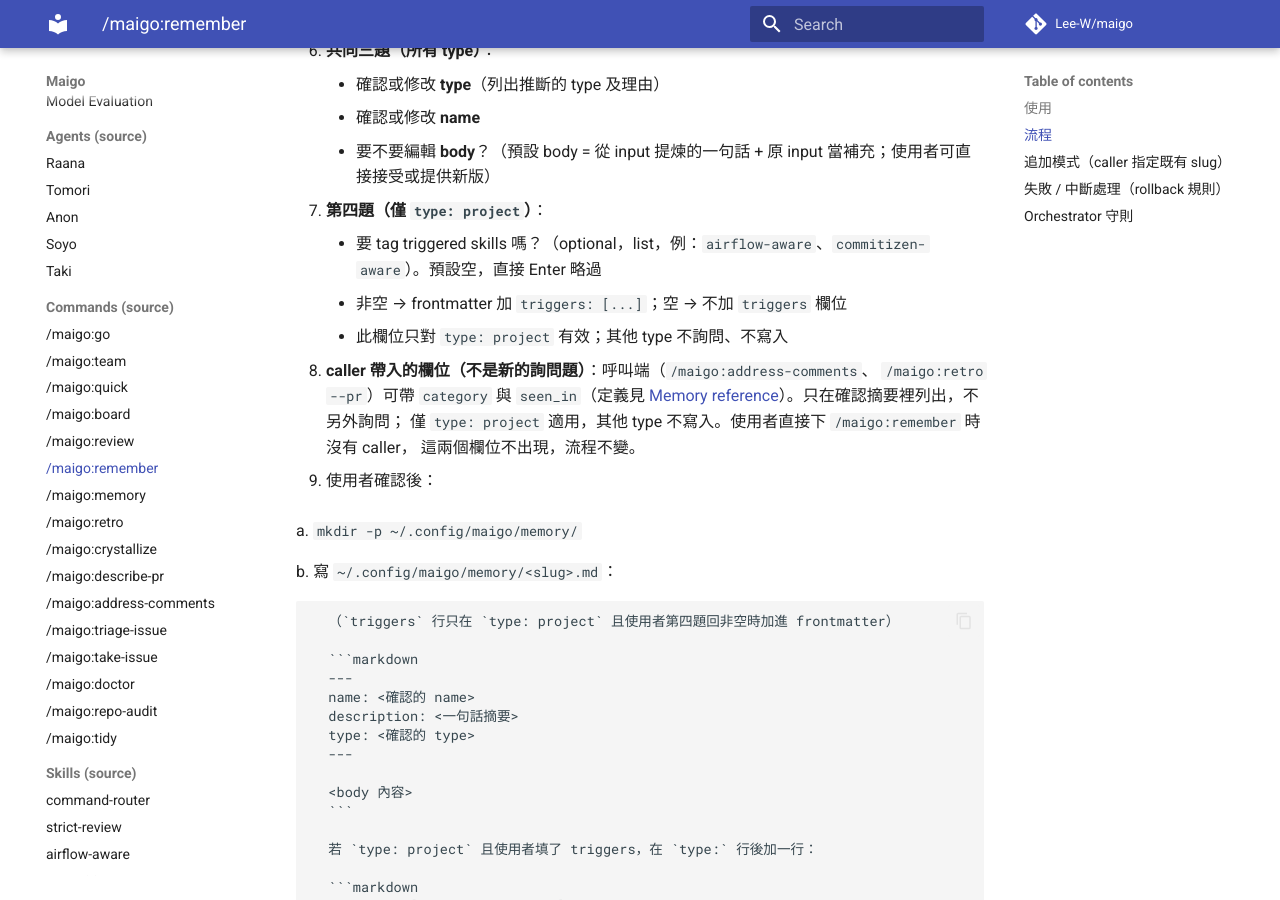
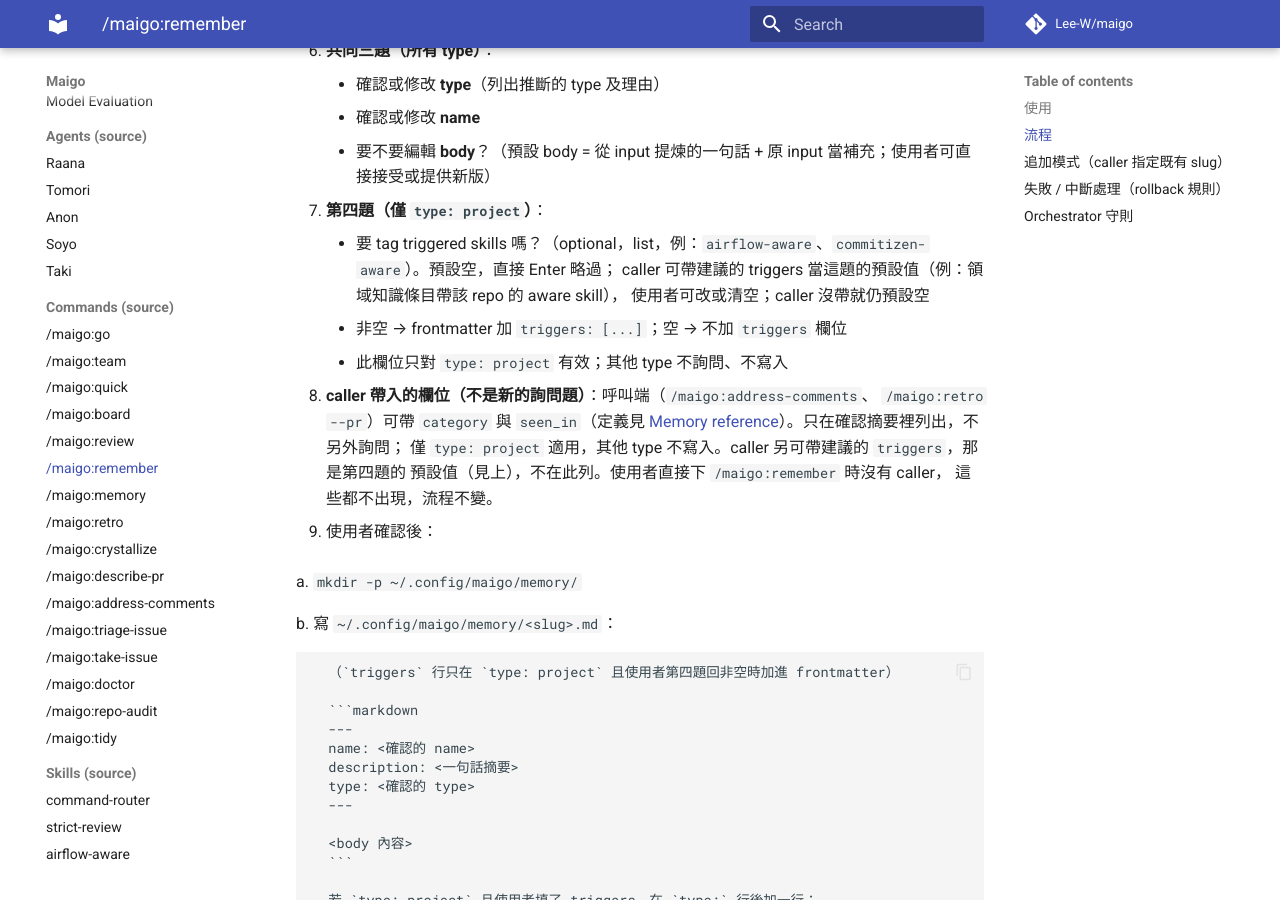
Before and after one commit to Lee-W/maigo, an MkDocs documentation site: the page built from docs/commands/remember.md, in a window 1280 px wide and 900 px high, scrolled down 3057 px. Built offline with MkDocs 1.6.1 and Material for MkDocs 9.7.7, drawn with Linux system fonts in a browser that asks for light colours; comment, search, counter and statistics services are not loaded.

Commit message:
fix(remember): let callers pass default triggers so domain-knowledge entries load only for their repo
Also tighten the domain-knowledge taxonomy wording and exceptions.

```diff
--- a/commands/remember.md
+++ b/commands/remember.md
@@ -59,15 +59,18 @@ Orchestrator 親自執行以下步驟（不 delegate 給 Tomori 或 Anon）：
      - 要不要編輯 **body**？（預設 body = 從 input 提煉的一句話 + 原 input 當補充；使用者可直接接受或提供新版）
 
    - **第四題（僅 `type: project`）**：
-     - 要 tag triggered skills 嗎？（optional，list，例：`airflow-aware`、`commitizen-aware`）。預設空，直接 Enter 略過
+     - 要 tag triggered skills 嗎？（optional，list，例：`airflow-aware`、`commitizen-aware`）。預設空，直接 Enter 略過；
+       caller 可帶建議的 triggers 當這題的預設值（例：領域知識條目帶該 repo 的 aware skill），
+       使用者可改或清空；caller 沒帶就仍預設空
      - 非空 → frontmatter 加 `triggers: [...]`；空 → 不加 `triggers` 欄位
      - 此欄位只對 `type: project` 有效；其他 type 不詢問、不寫入
 
    - **caller 帶入的欄位（不是新的詢問題）**：呼叫端（`/maigo:address-comments`、
      `/maigo:retro --pr`）可帶 `category` 與 `seen_in`（定義見
      [Memory reference](../docs/reference/memory.md)）。只在確認摘要裡列出，不另外詢問；
-     僅 `type: project` 適用，其他 type 不寫入。使用者直接下 `/maigo:remember` 時沒有 caller，
-     這兩個欄位不出現，流程不變。
+     僅 `type: project` 適用，其他 type 不寫入。caller 另可帶建議的 `triggers`，那是第四題的
+     預設值（見上），不在此列。使用者直接下 `/maigo:remember` 時沒有 caller，
+     這些都不出現，流程不變。
 
 6. 使用者確認後：
 
```
Also changed, not shown: commands/address-comments.md (+1 -1 lines), commands/retro.md (+5 -4 lines), skills/maigo-self-check/references/skill-graduation.md (+1 -1 lines), skills/strict-review/references/reviewer-comment-taxonomy.md (+2 -2 lines).
